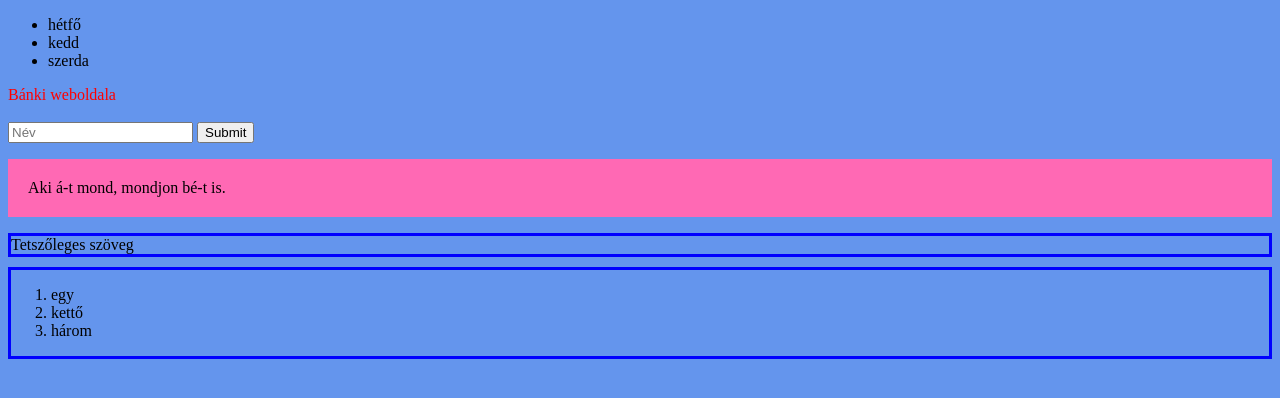
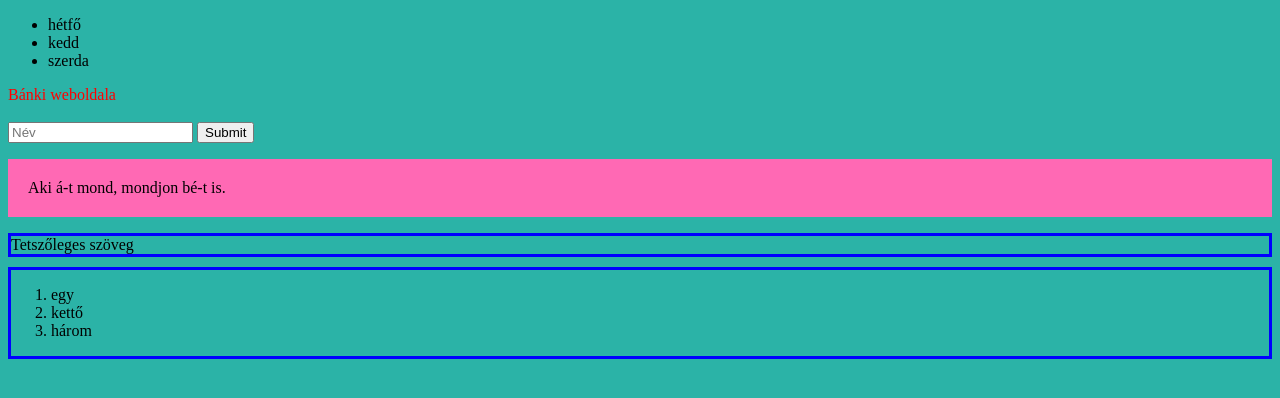
Before and after one commit to DaniHUN1010/1212, a plain HTML site: page index.html in a window 1280 px wide. Drawn offline with Linux system fonts and the light colour scheme.

Commit message:
háttér

```diff
--- a/mystyle.css
+++ b/mystyle.css
@@ -1,5 +1,5 @@
 body {
-    background-color: cornflowerblue;
+    background-color: rgb(43, 179, 167);
 }
 a {
     text-decoration: none;
```
